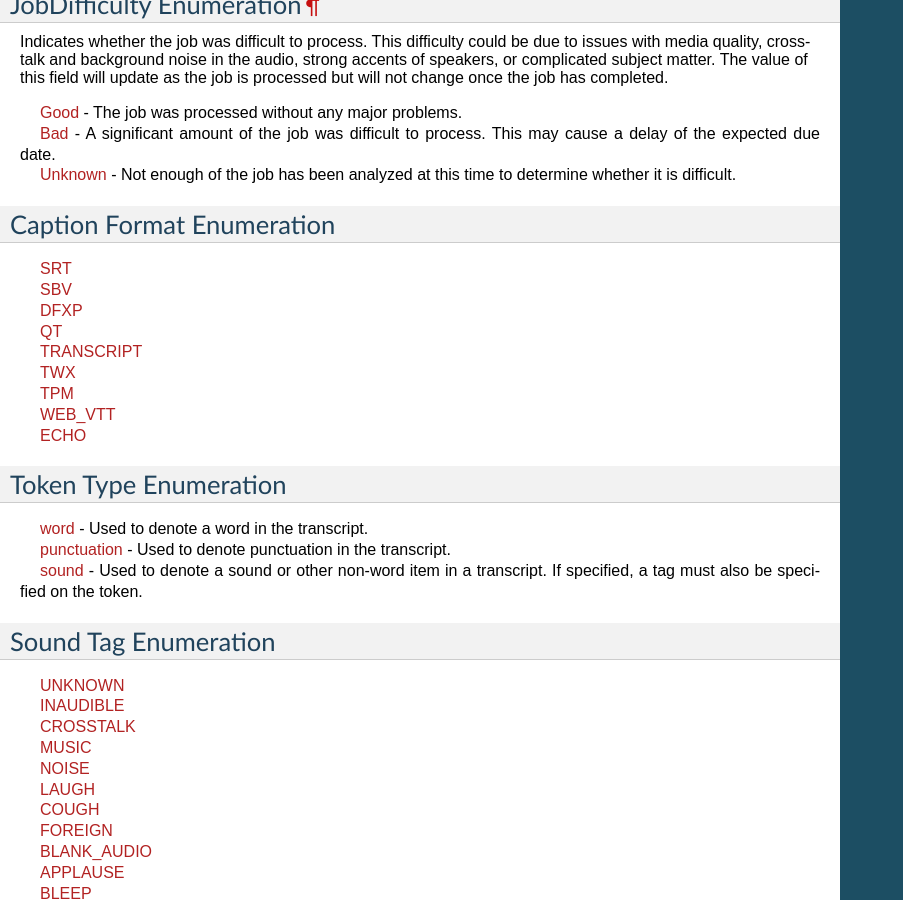
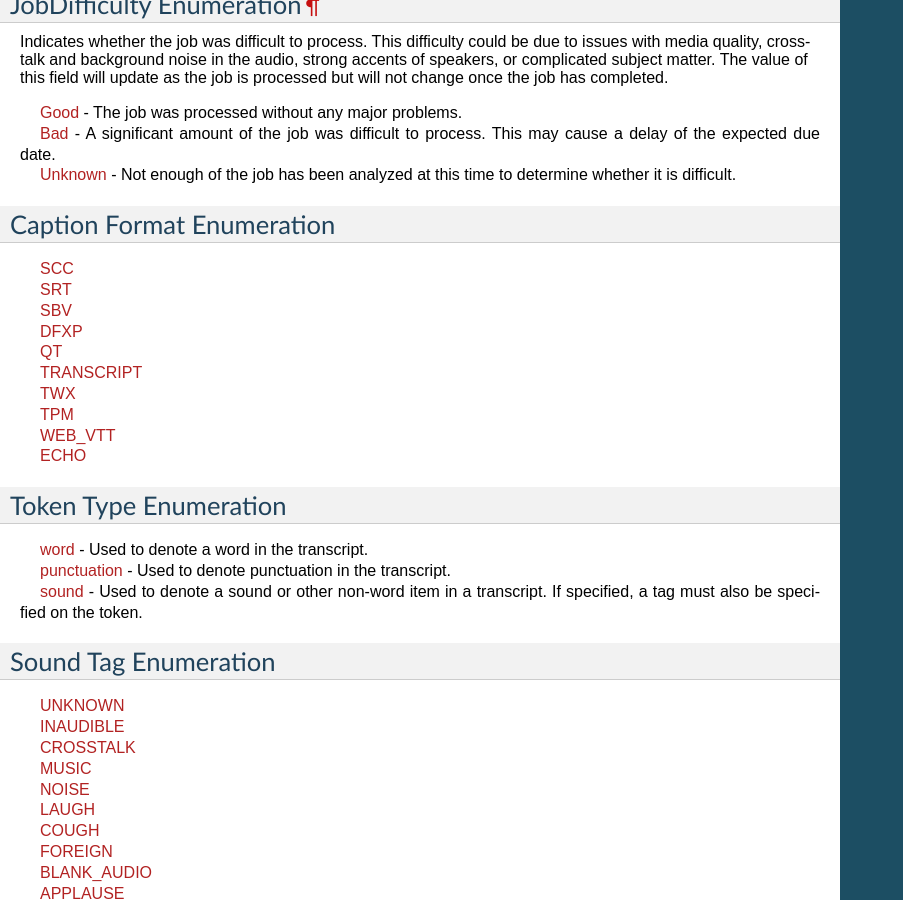
Before and after one commit to cielo24/Docs, a Sphinx documentation site: the page built from api/source/output_formats/enums.rst, in a window 1280 px wide and 900 px high, scrolled down 1479 px. Shown: the whole window, without its empty margins (0-903 px from the left). Built offline with Sphinx 7.4.7, drawn with Linux system fonts in a browser that asks for light colours.

Commit message:
[CLC-64] Updated caption formats with SCC option.

```diff
--- a/api/source/output_formats/enums.rst
+++ b/api/source/output_formats/enums.rst
@@ -170,6 +170,8 @@ Caption Format Enumeration
 
     <font color="firebrick">
     <p>
+    <span style="padding: 20px">
+    SCC</br>
     <span style="padding: 20px">
     SRT</br>
     <span style="padding: 20px">
```
